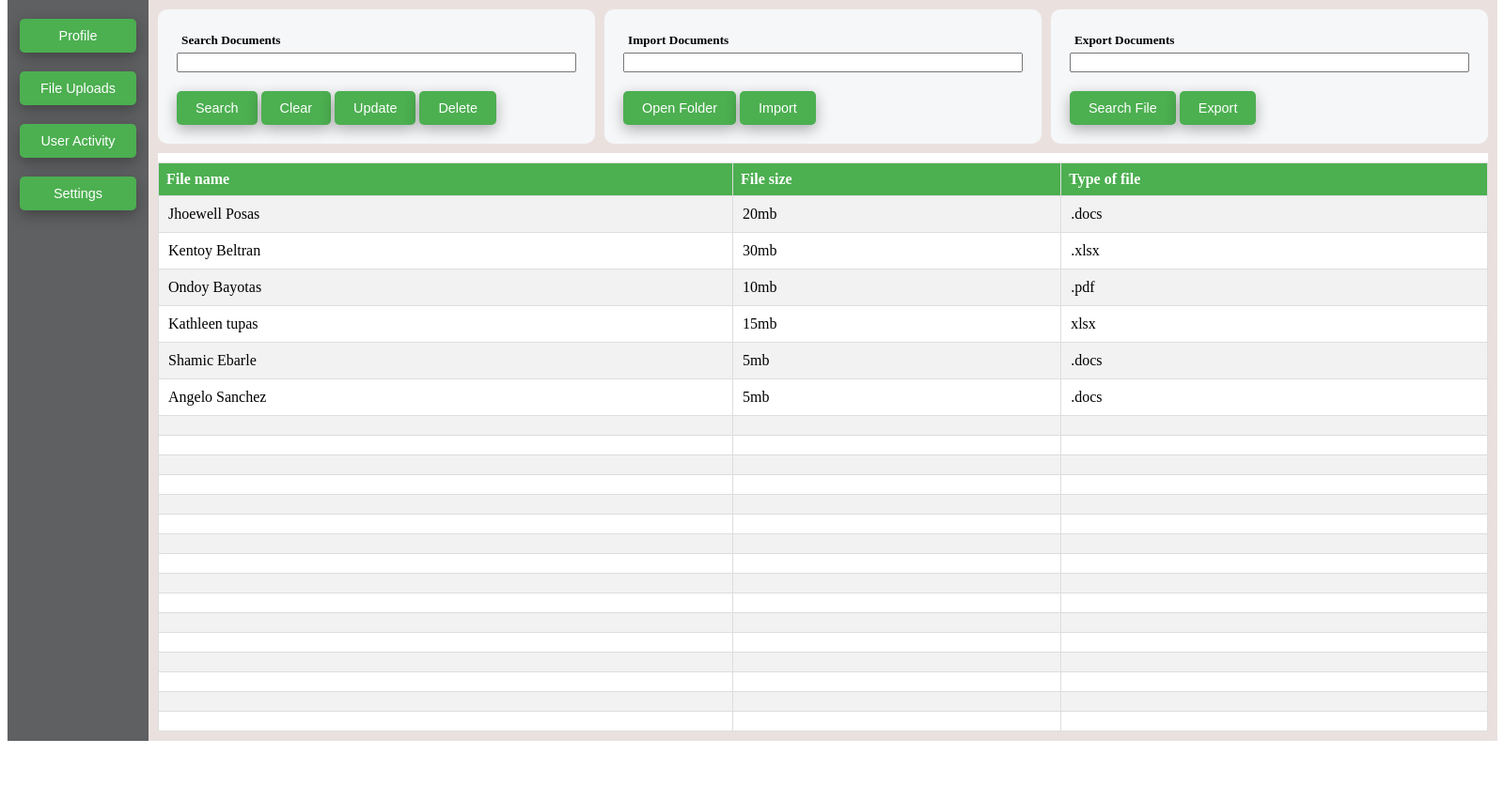
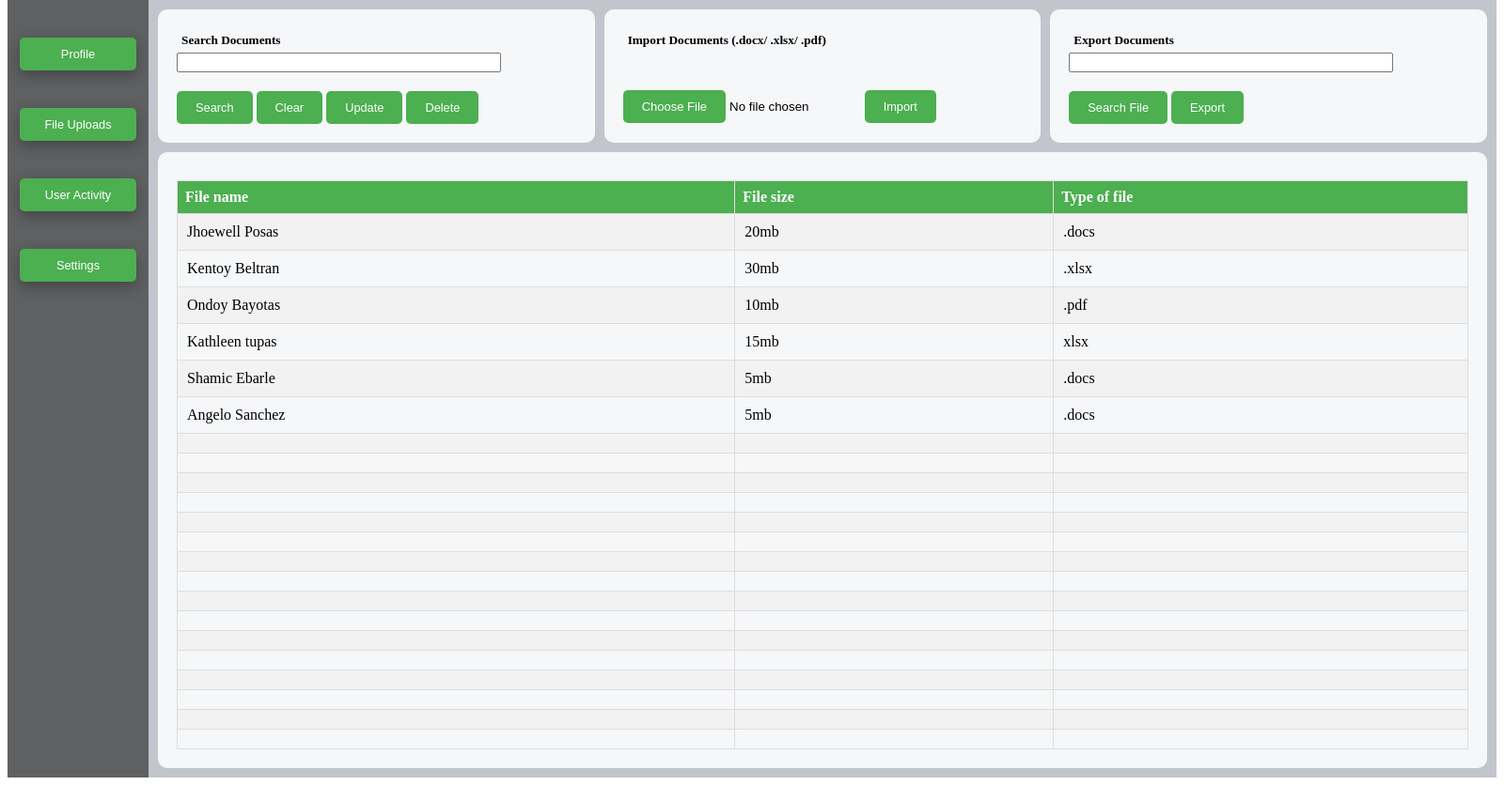
Before and after one commit to BenBayotas/DocTrackingSystem_UI_Group2, a PHP site: page / in a window 1600 px wide. Shown: the part 58-894 px from the top of the page at 94% size. Before the commit the page ends 847 px from the top, so only its background shows below. Run offline with PHP 8.4, Linux system fonts and the light colour scheme.

Commit message:
change input type:file to import widget button
change input type:button on sidebar buttons

polishing code

```diff
--- a/index.html
+++ b/index.html
@@ -2,7 +2,7 @@
 <html lang="en">
 <head>
   <meta charset="UTF-8">
-  <meta name="viewport" content="width=device-width, initial-scale=1.0">
+  <meta name="viewport" content="width=device-width, initial-scale=1">
   <link rel="stylesheet" href="styles.css">
   <title>Dashboard layouts with CSS grid</title>
 </head>
@@ -17,56 +17,50 @@
 
   <section class="sidebar">
 
-    <div class="container">
+    <div class="container-side">
       <form action="index.html">
-        <input type="submit" name="clear" class="btn side-btn" value="Profile"> <br>
-        <input type="submit" name="clear" class="btn side-btn" value="File Uploads"> <br>
-        <input type="submit" name="update" class="btn side-btn" value="User Activity"> <br>
-        <input type="submit" name="delete" class="btn side-btn" value="Settings"> <br>
+        <input type="button" name="clear" class="btn side-btn" value="Profile"> <br>
+        <input type="button" name="clear" class="btn side-btn" value="File Uploads"> <br>
+        <input type="button" name="update" class="btn side-btn" value="User Activity"> <br>
+        <input type="button" name="delete" class="btn side-btn" value="Settings"> <br>
       </form>
+    </div>
 
-    </div>
   </section>
 
   <main class="main">
 
     <div class="card">
-
       <form action="index.html">
         <h5 style="margin: 5px;"> Search Documents </h5>
-        <input type="text" name="src-bar" class="txt-bar" size="50px"> <br>
+        <input type="text" name="src-bar" class="txt-bar" size="40px"> <br>
         <input type="submit" name="searcg" class="btn" value="Search">
         <input type="submit" name="clear" class="btn" value="Clear">
         <input type="submit" name="update" class="btn" value="Update">
-        <input type="submit" name="delete" class="btn" value="Delete">
-      </form>
-
-    </div>
-
-    <div class="card">
-
-      <form action="index.html">
-        <h5 style="margin: 5px;"> Import Documents </h5>
-        <input type="text" name="src" class="txtbar" size="50px"> <br>
-        <input type="submit" name="opn-btn" class="btn" value="Open Folder">
-        <input type="submit" name="import" class="btn" value="Import">
+        <input type="submit" name="delete" class="btn delete-btn" value="Delete">
       </form>
     </div>
 
     <div class="card">
+      <form action="index.html">
+        <h5 style="margin: 5px;"> Import Documents (.docx/ .xlsx/ .pdf) </h5>
+        <input type="file" name="file" id="file" class="upload" style="margin-top: 20px;">
+        <input type="submit" name="import" class="btn import-btn" value="Import">
+      </form>
+    </div>
 
+    <div class="card">
       <form action="index.html">
         <h5 style="margin: 5px;"> Export Documents </h5>
-        <input type="text" name="src" class="txtbar" size="50px"> <br>
+        <input type="text" name="src" class="txtbar" size="40px"> <br>
         <input type="submit" name="srcfolder" class="btn" value="Search File">
         <input type="submit" name="export" class="btn" value="Export">
-
       </form>
 
     </div>
 
 
-    <div class="tablebg">
+    <div class="card">
       <div class="table">
         <table>
           <tr>
--- a/styles.css
+++ b/styles.css
@@ -10,20 +10,32 @@ body {
   ;
 }
 
+/*   HEADER  ELEMENTS */
 .header {
   background-color: #fff;
   grid-area: header;
   display: flex;
   align-items: center;
-
 }
 
+/* SIDE BAR ELEMENTS*/
 .sidebar {
   background-color: #5f6062;
   grid-area: side;
+  padding-top: 20px;
 }
+.container-side {
+  display: flex;
+  flex-direction: column;
+  align-content: center;
+  flex-wrap: wrap;
+  gap: 0.5cm;
+  box-sizing: border-box;
+}
+
+/*MAIN SECTION ELEMENTS*/
 .main {
-  background-color: #eae1df;
+  background-color: #c3c5cc;
   grid-area: main;
   padding: 10px;
   gap: 10px;
@@ -35,6 +47,60 @@ body {
   "c4 c4 c4"
   "c4 c4 c4";
 }
+
+
+/* BUTTONS */
+.btn {
+  font-family: Montserrat,sans-serif;
+  font-size: .8em;
+  /*background-image: linear-gradient(#4CAF50, #4CAF50);*/
+  background-color: #4CAF50;
+  color:#ffffff;
+  padding: 10px 20px;
+  border-radius: 5px;
+  cursor: pointer;
+  border: 0;
+  transition: background-color 0.15s, color 0.15s, transform 0.15s;
+  margin-top: 20px;
+}
+.side-btn {
+  width: 124.2px;
+  margin-top: 20px;
+  margin-bottom: 20px;
+  box-shadow: rgba(0, 0, 0, .3) 0 5px 15px;
+}
+.btn:hover {
+  transform: scale(1.1, 1.1);
+}
+.delete-btn:hover{
+  background-color: rgb(235, 0, 0);
+}
+.btn:active {
+  opacity: 0.7;
+  transform: scale(1, 1);
+}
+::-webkit-file-upload-button {
+  font-family: Montserrat,sans-serif;
+  font-size: 13px;
+  background-color: #4CAF50;
+  color:#ffffff;
+  padding: 10px 20px;
+  border-radius: 5px;
+  cursor: pointer;
+  border: 0;
+  transition: background-color 0.15s, color 0.15s;
+  margin-top: 20px;
+}
+
+::-webkit-file-upload-button:active {
+  opacity: 0.7;
+}
+
+.import-btn {
+  margin-top: 20px;
+}
+
+/* MAIN SECTION CARDS*/
 .card {
   background-color: #f6f7f9;
   border-radius: 10px;
@@ -46,42 +112,9 @@ body {
   padding: 20px;
 
 }
-
-.btn {
-  font-family: Montserrat,sans-serif;
-  font-size: .9em;
-  background-image: linear-gradient(#4CAF50, #4CAF50);
-  background-color:#fff;
-  color:#ffffff;
-  padding: 10px 20px;
-  border-radius: 5px;
-  cursor: pointer;
-  border: 0;
-  margin-top: 5px;
-  transition: background-color 0.15s, color 0.15s;
-  margin-top: 20px;
-  box-shadow: rgba(0, 0, 0, .3) 0 5px 15px;
-}
-.side-btn {
-  width: 124.2px;
-  margin-top: 20px;
-}
-.btn:hover {
-  color:#fff;
-  background-color: #1f5820;
-}
-.btn:active {
-  opacity: 0.7;
-}
-
-
-
-
-
 .card:nth-child(1) {
   grid-area: c1;
 }
-
 .card:nth-child(2) {
   grid-area: c2;
 }
@@ -93,117 +126,50 @@ body {
 }
 
 
-.container {
-  display: flex;
-  flex-direction: column;
-  align-content: center;
-  flex-wrap: wrap;
-  gap: 0.5cm;
 
-  box-sizing: border-box;
-
-
-}
-.item {
-  border-radius: 5px;
-  text-align: center;
-}
-.item-1 {
- flex-grow: 1;
-}
-button {
-
-  background-color:#fff;
-  font-weight: bold;
-  color:#1c1f23;
-  padding: 10px 20px;
-  border-radius: 20px;
-  cursor: pointer;
-  border: solid;
-  margin-top: 5px;
-  transition: background-color 0.15s, color 0.15s;
-}
-button:hover {
-  color:#fff;
-  background-color:#1c1f23;
-}
-button:active{
-  opacity: 0.7;
-}
-
-button{
-  background-color: #3415cf;
-  color: #fff;
-  padding: 10px 20px;
-  border: none;
-  border-radius: 5px;
-  cursor: pointer;
-}
-
-.sub-card1 {
-  flex-direction: row;
-  align-items: end;
-  margin-top: 20px;
-}
+/*TABLE ELEMENTS (DATABASE TABLE PLACEHOLDER)*/
 .tablebg {
   background-color: #fff;
 }
-
 .tablebg:nth-child(1) {
   grid-area: c1;
 }
-
 .tablebg:nth-child(2) {
   grid-area: c2;
 }
-
 .tablebg:nth-child(3) {
   grid-area: c3;
 }
-
 .tablebg:nth-child(4) {
   grid-area: c4;
 }
-
-
 .table {
   width: 100%;
   margin-top: 10px;
   overflow-x: auto;
 }
-
-
 .table table {
   width: 100%;
   border-collapse: collapse;
 }
-
-
 .table th {
   background-color: #ffffff;
   border: 1px solid #dddddd;
   text-align: left;
   padding: 8px;
 }
-
-
 .table td {
   border: 1px solid #dddddd;
   text-align: left;
   padding: 10px;
 }
-
-
 .table tr:nth-child(even) {
   background-color: #f2f2f2;
 }
-
-
 .table tr th {
   background-color: #4CAF50;
   color: white;
 }
-
 .table tr:hover {
   background-color: #ddd;
   transition: background-color 0.15s, color 0.15s;
```
